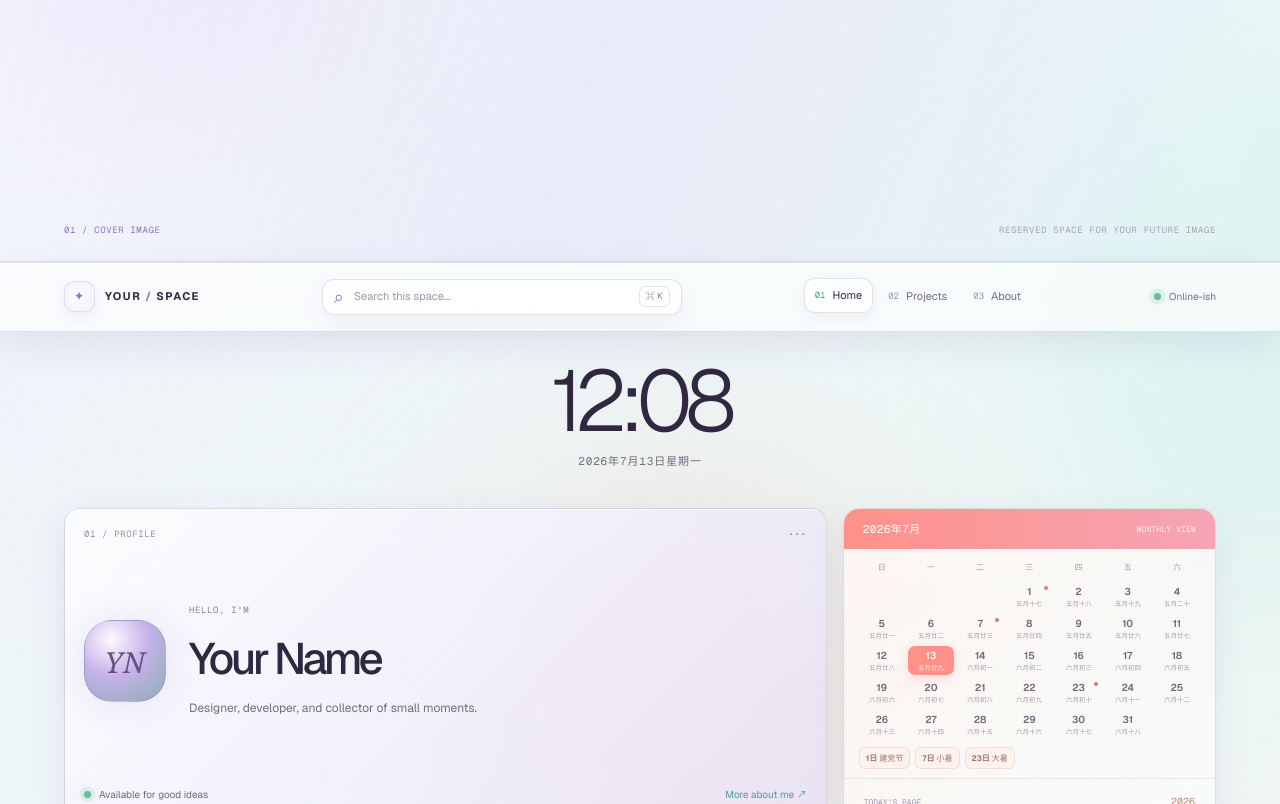
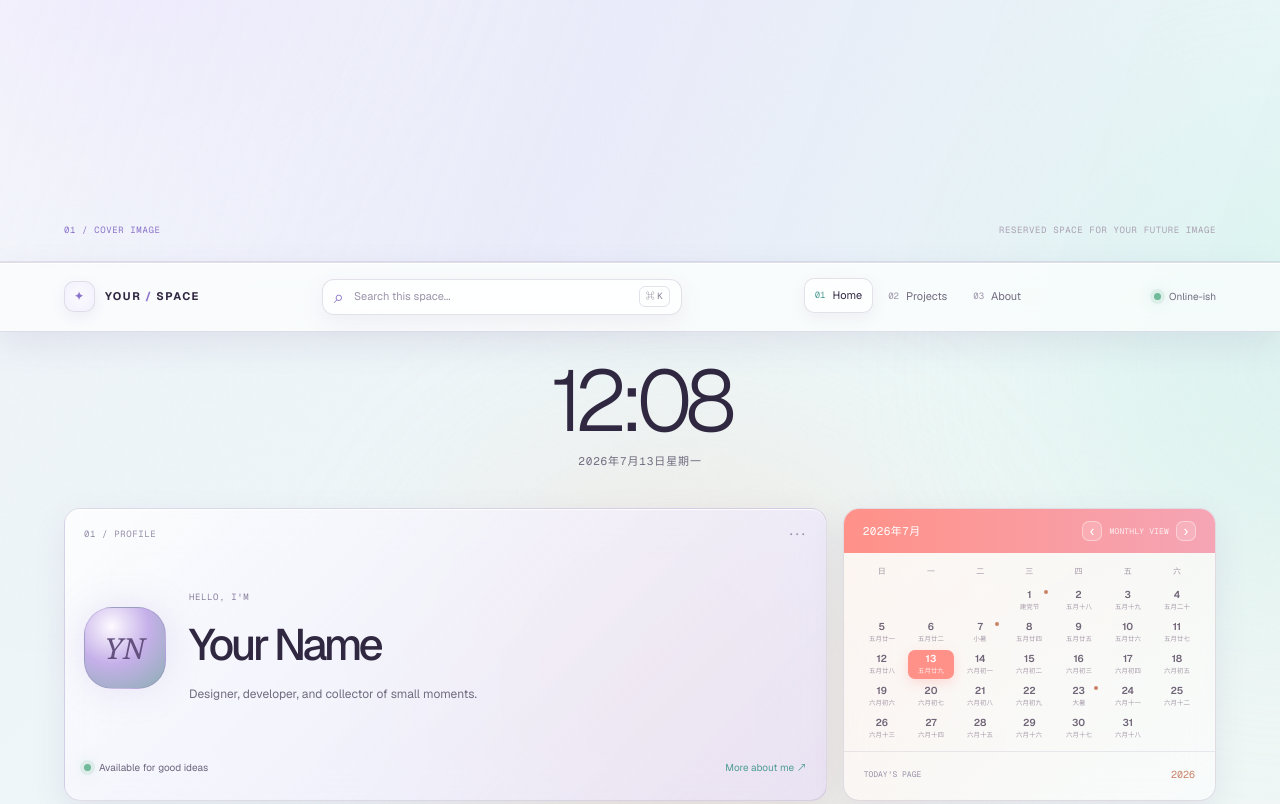
Before and after one commit to hhd233cored/Air, a Next.js app: page / in a window 1280 px wide. Shown: the part 148-952 px from the top of the page. Built offline with nearby package versions, Linux system fonts and the light colour scheme.

Commit message:
Add calendar month navigation

```diff
--- a/app/globals.css
+++ b/app/globals.css
@@ -108,7 +108,10 @@ button:focus-visible { outline: 2px solid var(--mint); outline-offset: 3px; }
 .player-time { display: flex; justify-content: space-between; margin-top: 7px; color: var(--faint); font-family: var(--font-geist-mono), Consolas, monospace; font-size: 8px; }
 .calendar-card { grid-column: span 4; min-height: 260px; padding: 0; overflow: hidden; background: linear-gradient(145deg, rgb(255 246 242 / .86), rgb(255 255 255 / .54)); }
 .calendar-card__month { display: flex; align-items: center; justify-content: space-between; padding: 12px 19px; background: linear-gradient(90deg, #ff9188, #f5a5b5); color: white; font-family: var(--font-geist-mono), Consolas, monospace; font-size: 11px; letter-spacing: .04em; }
+.calendar-card__controls { display: flex; align-items: center; gap: 7px; }
 .calendar-card__month small { opacity: .82; font-size: 8px; letter-spacing: .02em; text-transform: uppercase; }
+.calendar-nav-button { display: grid; width: 20px; height: 20px; place-items: center; padding: 0; border: 1px solid rgb(255 255 255 / .4); border-radius: 7px; background: rgb(255 255 255 / .16); color: white; font-size: 15px; line-height: 1; transition: background .2s ease, transform .2s ease; }
+.calendar-nav-button:hover { background: rgb(255 255 255 / .3); transform: translateY(-1px); }
 .calendar-grid { display: grid; grid-template-columns: repeat(7, minmax(0, 1fr)); gap: 3px; padding: 12px 15px 8px; }
 .calendar-weekday { height: 18px; color: #a59aa8; font-family: var(--font-geist-mono), Consolas, monospace; font-size: 8px; text-align: center; }
 .calendar-day { position: relative; display: flex; height: 29px; flex-direction: column; align-items: center; justify-content: center; border-radius: 7px; color: #706477; font-size: 10px; line-height: 1; }
@@ -118,9 +121,6 @@ button:focus-visible { outline: 2px solid var(--mint); outline-offset: 3px; }
 .calendar-day.is-today small { color: rgb(255 255 255 / .86); }
 .calendar-day.has-event::after { position: absolute; right: 4px; top: 4px; width: 4px; height: 4px; border-radius: 50%; background: var(--peach); content: ""; }
 .calendar-day.is-today.has-event::after { background: white; }
-.calendar-highlights { display: flex; flex-wrap: wrap; gap: 5px; padding: 0 15px 9px; }
-.calendar-highlights span { padding: 4px 6px; border: 1px solid rgb(201 130 103 / .18); border-radius: 6px; background: rgb(255 236 226 / .45); color: #9e746d; font-size: 8px; }
-.calendar-highlights b { font-weight: 650; }
 .calendar-card__footer { display: flex; align-items: center; justify-content: space-between; margin-top: auto; padding: 15px 20px 18px; border-top: 1px solid rgb(104 90 135 / .12); color: var(--faint); font-family: var(--font-geist-mono), Consolas, monospace; font-size: 8px; text-transform: uppercase; }
 .calendar-card__footer span:last-child { color: var(--peach); font-size: 10px; }
 .quote-card { grid-column: 1 / -1; display: flex; align-items: center; gap: 18px; min-height: 80px; padding-block: 14px; background: rgb(255 255 255 / .43); }
--- a/app/page.tsx
+++ b/app/page.tsx
@@ -101,7 +101,9 @@ function GlassHeader({ eyebrow, title, copy }: { eyebrow: string; title: string;
 }
 
 function CalendarCard({ now }: { now: Date | null }) {
-  const reference = now ?? new Date(2026, 6, 13);
+  const today = now ?? new Date(2026, 6, 13);
+  const [viewDate, setViewDate] = useState<Date | null>(null);
+  const reference = viewDate ?? today;
   const year = reference.getFullYear();
   const monthIndex = reference.getMonth();
   const month = new Intl.DateTimeFormat("zh-CN", { year: "numeric", month: "long" }).format(reference);
@@ -113,27 +115,31 @@ function CalendarCard({ now }: { now: Date | null }) {
     return day > 0 && day <= daysInMonth ? day : null;
   });
   const weekdays = ["日", "一", "二", "三", "四", "五", "六"];
-  const events = calendarDays
-    .filter((day): day is number => day !== null)
-    .map((day) => ({ day, event: calendarDetails[`${year}-${monthIndex + 1}-${day}`]?.event }))
-    .filter((item): item is { day: number; event: string } => Boolean(item.event));
+  const isViewingToday = year === today.getFullYear() && monthIndex === today.getMonth();
+  const changeMonth = (offset: number) => {
+    setViewDate(new Date(year, monthIndex + offset, 1));
+  };
 
   return (
     <article className="glass-card calendar-card dashboard-card">
-      <div className="calendar-card__month"><span>{month}</span><small>Monthly view</small></div>
+      <div className="calendar-card__month">
+        <span>{month}</span>
+        <div className="calendar-card__controls">
+          <button className="calendar-nav-button" type="button" onClick={() => changeMonth(-1)} aria-label="查看上个月" title="上个月">‹</button>
+          <small>Monthly view</small>
+          <button className="calendar-nav-button" type="button" onClick={() => changeMonth(1)} aria-label="查看下个月" title="下个月">›</button>
+        </div>
+      </div>
       <div className="calendar-grid">
         {weekdays.map((weekday) => <span className="calendar-weekday" key={weekday}>{weekday}</span>)}
         {calendarDays.map((day, index) => {
           const detail = day ? calendarDetails[`${year}-${monthIndex + 1}-${day}`] : undefined;
           return (
-            <span className={`calendar-day ${day === reference.getDate() ? "is-today" : ""} ${detail?.event ? "has-event" : ""}`} key={`${day ?? "empty"}-${index}`} title={detail?.event}>
-              {day ? <><b>{day}</b><small>{detail?.lunar ?? ""}</small></> : null}
+            <span className={`calendar-day ${isViewingToday && day === today.getDate() ? "is-today" : ""} ${detail?.event ? "has-event" : ""}`} key={`${day ?? "empty"}-${index}`} title={detail?.event}>
+              {day ? <><b>{day}</b><small>{detail?.event ?? detail?.lunar ?? ""}</small></> : null}
             </span>
           );
         })}
-      </div>
-      <div className="calendar-highlights">
-        {events.map(({ day, event }) => <span key={event}><b>{day}日</b> {event}</span>)}
       </div>
       <div className="calendar-card__footer"><span>Today&apos;s page</span><span>{reference.getFullYear()}</span></div>
     </article>
```
